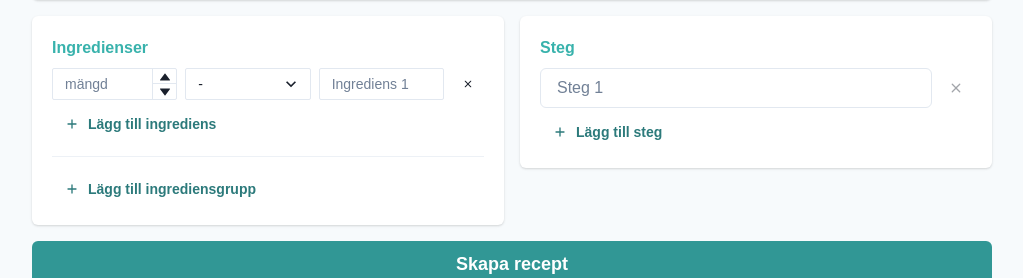
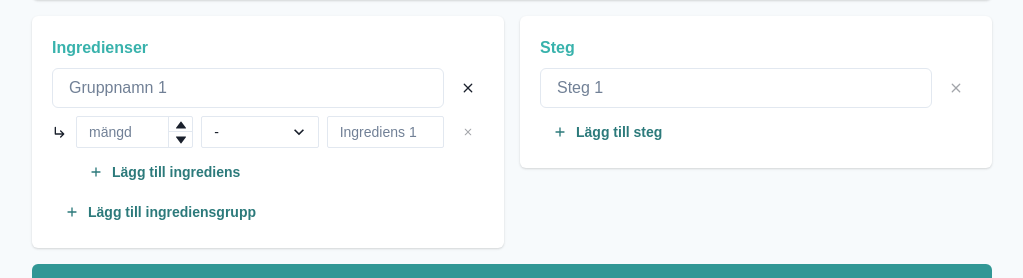
Before and after one commit to teojonsater/kitchen-cache-v2, a React (Create React App) app in the folder client/: page /recipes/new in a window 1280 px wide. Shown: the part 975-1253 px from the top of the page, without its empty margins (128-1151 px from the left). Built offline with nearby package versions, Linux system fonts and the light colour scheme.

Commit message:
Removed ingredients outside a group

```diff
--- a/client/src/pages/CreateRecipePage/CreateRecipePage.tsx
+++ b/client/src/pages/CreateRecipePage/CreateRecipePage.tsx
@@ -20,11 +20,14 @@ function CreateRecipePage() {
 		formServings: 4,
 		formCookingTime: 60,
 		formSteps: [{ formStep: "" }],
-		formIngredients: [
+		formIngredientGroups: [
 			{
-				formIngredientAmount: undefined,
-				formIngredientMeasurement: "-",
-				formIngredientName: "",
+				formIngredientGroupIngredients: [
+					{
+						formIngredientMeasurement: "-",
+						formIngredientName: "",
+					},
+				],
 			},
 		],
 	};
@@ -61,20 +64,7 @@ function CreateRecipePage() {
 				}),
 			);
 
-		if (recipeForm.formIngredients.length > 0)
-			ingredientGroups.unshift({
-				ingredients: recipeForm.formIngredients.map(
-					(formIngredient): RecipeIngredient => ({
-						name: formIngredient.formIngredientName,
-						measurement: formIngredient.formIngredientMeasurement,
-						amount: isNaN(formIngredient.formIngredientAmount ?? 0)
-							? 0
-							: formIngredient.formIngredientAmount ?? 0,
-					}),
-				),
-			});
-
-		const recipe: Partial<RecipeObject> = {
+		const recipe: Omit<RecipeObject, "image"> = {
 			id: uuid(),
 			createdAt: new Date(),
 			name: recipeForm.formName,
@@ -86,7 +76,7 @@ function CreateRecipePage() {
 			steps: recipeForm.formSteps.map((step) => step.formStep),
 			ingredientGroups: ingredientGroups,
 		};
-		console.log(recipe);
+		return recipe;
 	};
 
 	const handleFormSubmit = (data: RecipeForm) => {
@@ -106,9 +96,7 @@ function CreateRecipePage() {
 			return;
 		}
 
-		alert(JSON.stringify(data, null, 4));
-		console.log(data);
-		recipeFormToRecipe(data);
+		alert(JSON.stringify(recipeFormToRecipe(data), null, 2));
 	};
 
 	return (
--- a/client/src/pages/CreateRecipePage/components/IngredientsContainer/IngredientsContainer.tsx
+++ b/client/src/pages/CreateRecipePage/components/IngredientsContainer/IngredientsContainer.tsx
@@ -1,7 +1,6 @@
 /* eslint-disable @typescript-eslint/no-unsafe-assignment */
 import React from "react";
 import { Card, CardBody, Divider, FormLabel, VStack } from "@chakra-ui/react";
-import IngredientFieldsContainer from "./components/IngredientFieldsContainer";
 import IngredientGroupFieldsContainer from "./components/IngredientGroupFieldsContainer";
 
 interface Props {
@@ -15,10 +14,6 @@ function IngredientsContainer({ hookFormControl, hookFormRegister }: Props) {
 			<CardBody>
 				<FormLabel>Ingredienser</FormLabel>
 				<VStack align="stretch" spacing="4" divider={<Divider />}>
-					<IngredientFieldsContainer
-						hookFormControl={hookFormControl}
-						hookFormRegister={hookFormRegister}
-					/>
 					<IngredientGroupFieldsContainer
 						hookFormControl={hookFormControl}
 						hookFormRegister={hookFormRegister}
--- a/client/src/pages/CreateRecipePage/components/IngredientsContainer/components/IngredientFieldsContainer/IngredientFieldsContainer.tsx
+++ /dev/null
@@ -1,55 +0,0 @@
-/* eslint-disable @typescript-eslint/no-unsafe-call */
-/* eslint-disable @typescript-eslint/no-unsafe-assignment */
-import React from "react";
-import type RecipeForm from "../../../../interfaces/RecipeForm";
-import { Button, Icon, VStack } from "@chakra-ui/react";
-import AddRoundedIcon from "@mui/icons-material/AddRounded";
-import IngredientField from "../IngredientField";
-import { useFieldArray } from "react-hook-form";
-
-interface Props {
-	hookFormControl: any;
-	hookFormRegister: any;
-}
-
-function IngredientFieldsContainer({
-	hookFormControl,
-	hookFormRegister,
-}: Props) {
-	const formIngredientFields = useFieldArray<RecipeForm>({
-		control: hookFormControl,
-		name: "formIngredients",
-	});
-
-	return (
-		<VStack align="stretch">
-			{formIngredientFields.fields.map((field, index) => (
-				<IngredientField
-					key={field.id}
-					ingredientIndex={index}
-					hookFormFields={formIngredientFields}
-					hookFormRegister={hookFormRegister}
-					registerName={`formIngredients.${index}`}
-				/>
-			))}
-			<Button
-				maxW="fit-content"
-				size="sm"
-				colorScheme="teal"
-				variant="ghost"
-				leftIcon={<Icon as={AddRoundedIcon} boxSize="4" />}
-				onClick={() => {
-					formIngredientFields.append({
-						formIngredientAmount: undefined,
-						formIngredientMeasurement: "-",
-						formIngredientName: "",
-					});
-				}}
-			>
-				Lägg till ingrediens
-			</Button>
-		</VStack>
-	);
-}
-
-export default IngredientFieldsContainer;
--- a/client/src/pages/CreateRecipePage/components/IngredientsContainer/components/IngredientFieldsContainer/index.ts
+++ /dev/null
@@ -1,3 +0,0 @@
-import IngredientFieldsContainer from "./IngredientFieldsContainer";
-
-export default IngredientFieldsContainer;
--- a/client/src/pages/CreateRecipePage/components/IngredientsContainer/components/IngredientGroupFieldsContainer/components/IngredientGroupFields.tsx
+++ b/client/src/pages/CreateRecipePage/components/IngredientsContainer/components/IngredientGroupFieldsContainer/components/IngredientGroupFields.tsx
@@ -36,7 +36,7 @@ function IngredientGroupFields({
 	return (
 		<VStack align="stretch">
 			<HStack>
-				<FormControl isRequired>
+				<FormControl>
 					<Input
 						placeholder={`Gruppnamn ${groupIndex + 1}`}
 						{...hookFormRegister(
```
Also changed, not shown: client/src/pages/CreateRecipePage/interfaces/RecipeForm.ts (+1 -24 lines).
